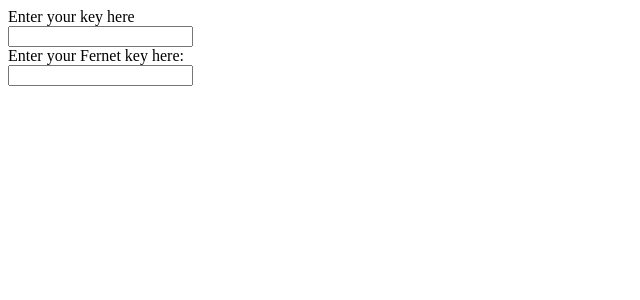
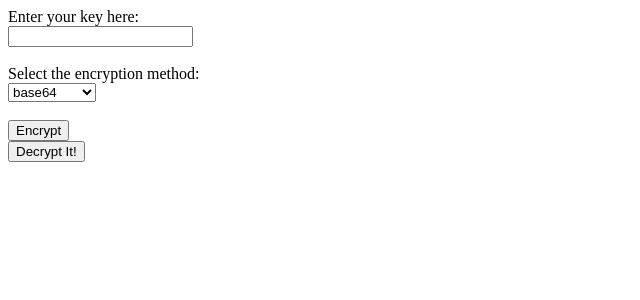
Before and after one commit to sridhars650/Encrypt-Me, a Flask app: template templates/encrypt.html in a window 1280 px wide. Shown: the top 300 px of the page, without its empty margins (0-640 px from the left). Run offline with Flask 3, Linux system fonts and the light colour scheme; the template is opened without the code that fills it, so the values that code supplies are empty.

Commit message:
encryption website completed functionality

```diff
--- a/app.py
+++ b/app.py
@@ -1,4 +1,6 @@
-from flask import Flask, render_template
+from flask import Flask, render_template, request
+import base64
+from cryptography.fernet import Fernet
 
 app = Flask(__name__)
 
@@ -6,9 +8,46 @@ app = Flask(__name__)
 def index():
     return render_template('index.html')
 
-@app.route('/encrypt')
+encode_methods = {
+    1: base64.b64encode,
+    2: base64.a85encode,
+    3: base64.b16encode,
+    4: base64.b32encode,
+    5: base64.b32hexencode
+}
+decode_methods = {
+    1: base64.b64decode,
+    2: base64.a85decode,
+    3: base64.b16decode,
+    4: base64.b32decode,
+    5: base64.b32hexdecode
+}
+
+def encryptIt(encryptMethod, unEncryptedKey):
+    return encryptMethod(bytes(unEncryptedKey, 'utf-8')).decode('utf-8')
+
+# logic method
+def decryptIt(decryptMethod, encryptedKey):
+    return decryptMethod(encryptedKey).decode('utf-8')
+
+@app.route('/encrypt', methods=['GET', 'POST'])
 def encryptPage():
-    return render_template('encrypt.html')
+    encryptedKey = None # default value
+    fernet_key = None # default value
+    if request.method == 'POST': # if post was recieved
+        key = request.form['key'] # add key form param to var key
+        method = int(request.form['method']) # same thing with method but convert to int
+        fernet_key = Fernet.generate_key() # generates a secure fernet key
+        if method in encode_methods: # detects method
+            encryptedKey = encryptIt(encode_methods[method], key) # does encryption
+        elif method == 6: # special case for fernet encryption
+            if fernet_key: # if there is the key
+                f = Fernet(fernet_key.encode('utf-8')) # encodes it
+                encryptedKey = f.encrypt(bytes(key, "utf-8")).decode('utf-8') # using key, it encrypts
+            else:
+                encryptedKey = "Fernet key is required for Fernet encryption." # else it gives error
+
+    return render_template("encrypt.html", encryptedKey=encryptedKey, fernet_key=fernet_key.decode()) # returns with variables
 
 @app.route('/decrypt')
 def decryptPage():
--- a/templates/encrypt.html
+++ b/templates/encrypt.html
@@ -6,11 +6,32 @@
     <title>Encryption Chamber</title>
 </head>
 <body>
-    <form>
-        <label for="fname">Enter your key here</label><br>
-        <input type="text" id="fname" name="fname"><br>
-        <label for="lname">Enter your Fernet key here:</label><br>
-        <input type="text" id="lname" name="lname">
+    <form action="/encrypt" method="post">
+        <label for="key">Enter your key here:</label><br>
+        <input type="text" id="key" name="key" required><br><br>
+
+
+        <label for="method">Select the encryption method:</label><br>
+        <select id="method" name="method" required>
+            <option value="1">base64</option>
+            <option value="2">a85</option>
+            <option value="3">base16</option>
+            <option value="4">base32</option>
+            <option value="5">base32hex</option>
+            <option value="6">Fernet</option>
+        </select><br><br>
+
+        <input type="submit" value="Encrypt">
     </form>
+    {% if encryptedKey %}
+    <h3>Your Encrypted Key is:</h3>
+    <h2>{{ encryptedKey }}</h2>
+    {% endif %}
+    {% if fernet_key %}
+    <h3>Save this key for decryption (If you used Fernet):</h3>
+    <h2>{{ fernet_key }}</h2>
+    {% endif %}
+
+    <button onclick="location.href='/decrypt'">Decrypt It!</button>
 </body>
 </html>
```
Also changed, not shown: templates/decrypt.html (+16 -0 lines).
